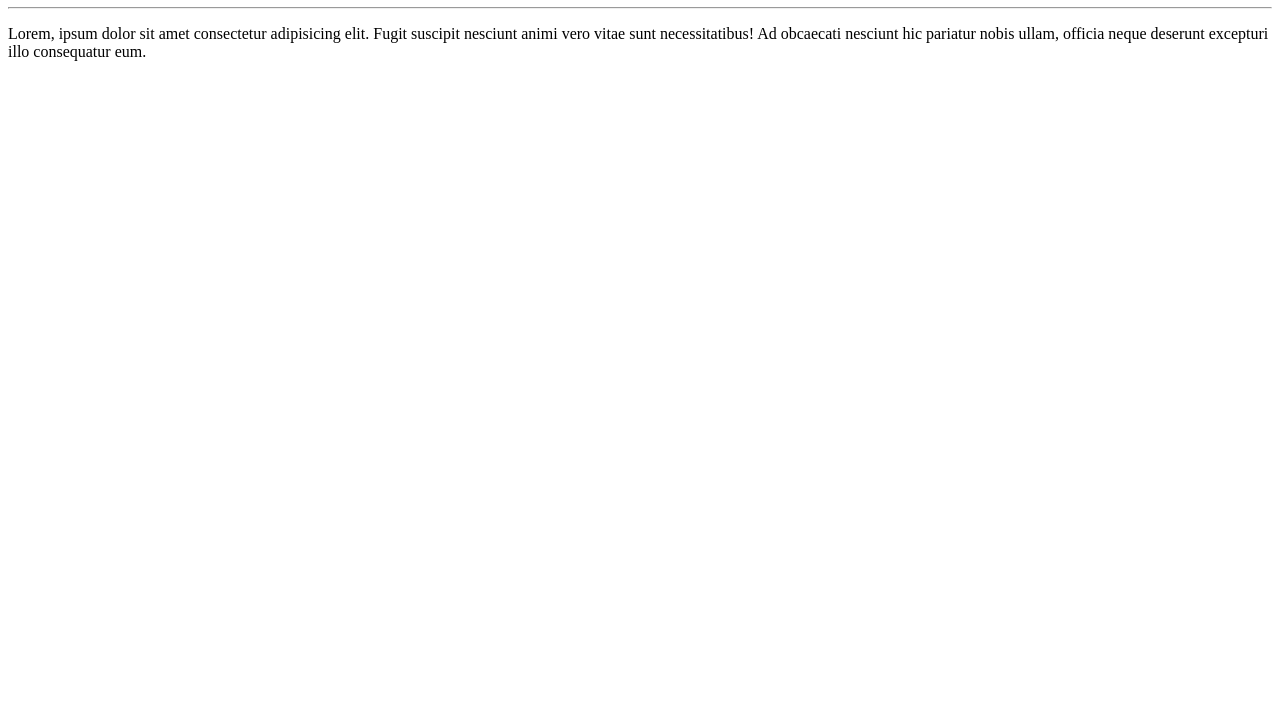
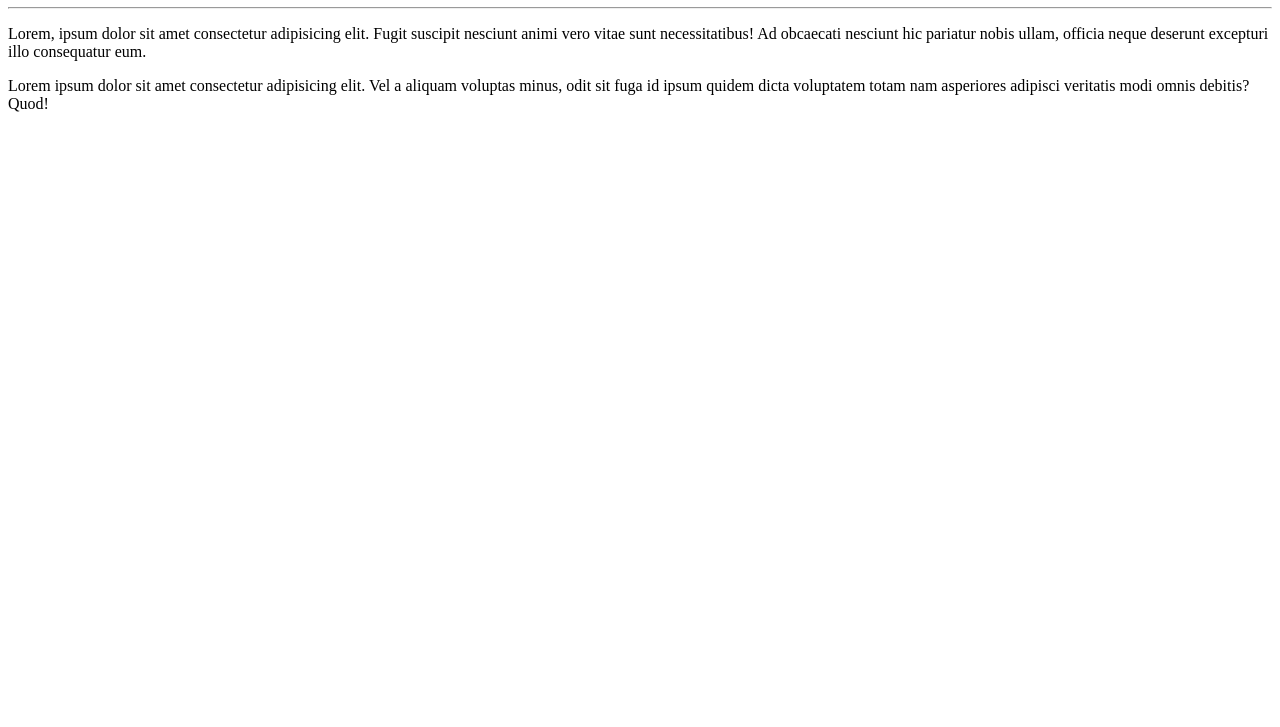
Before and after one commit to akfranca/Aula-Git-e-Github, a plain HTML site: page site-exemplo/index.html in a window 1280 px wide. Shown: the part 73-800 px from the top of the page. Drawn offline with Linux system fonts and the light colour scheme.

Commit message:
adicionei um parágrafo

```diff
--- a/site-exemplo/index.html
+++ b/site-exemplo/index.html
@@ -9,5 +9,6 @@
     <h1>Olá, Mundo!</h1>
     <hr>
     <p>Lorem, ipsum dolor sit amet consectetur adipisicing elit. Fugit suscipit nesciunt animi vero vitae sunt necessitatibus! Ad obcaecati nesciunt hic pariatur nobis ullam, officia neque deserunt excepturi illo consequatur eum.</p>
+    <p>Lorem ipsum dolor sit amet consectetur adipisicing elit. Vel a aliquam voluptas minus, odit sit fuga id ipsum quidem dicta voluptatem totam nam asperiores adipisci veritatis modi omnis debitis? Quod!</p>
 </body>
 </html>
```
